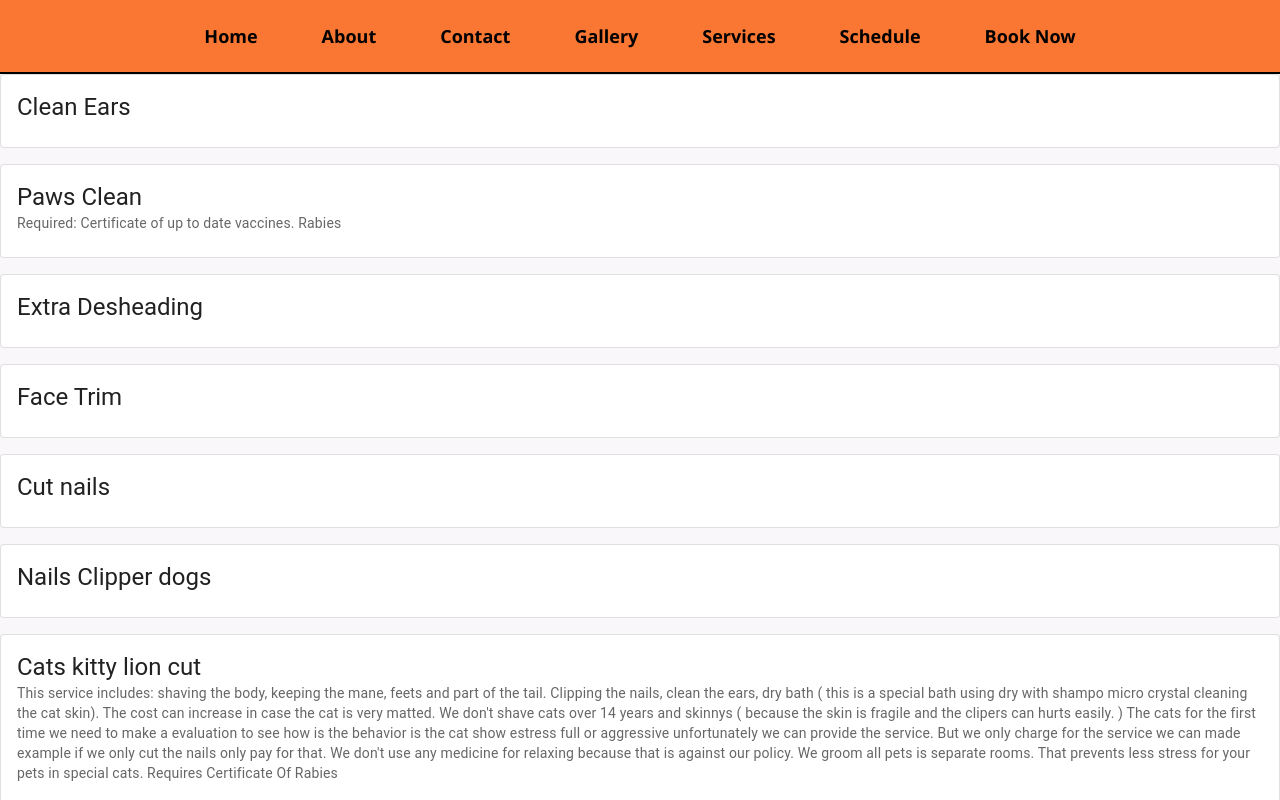
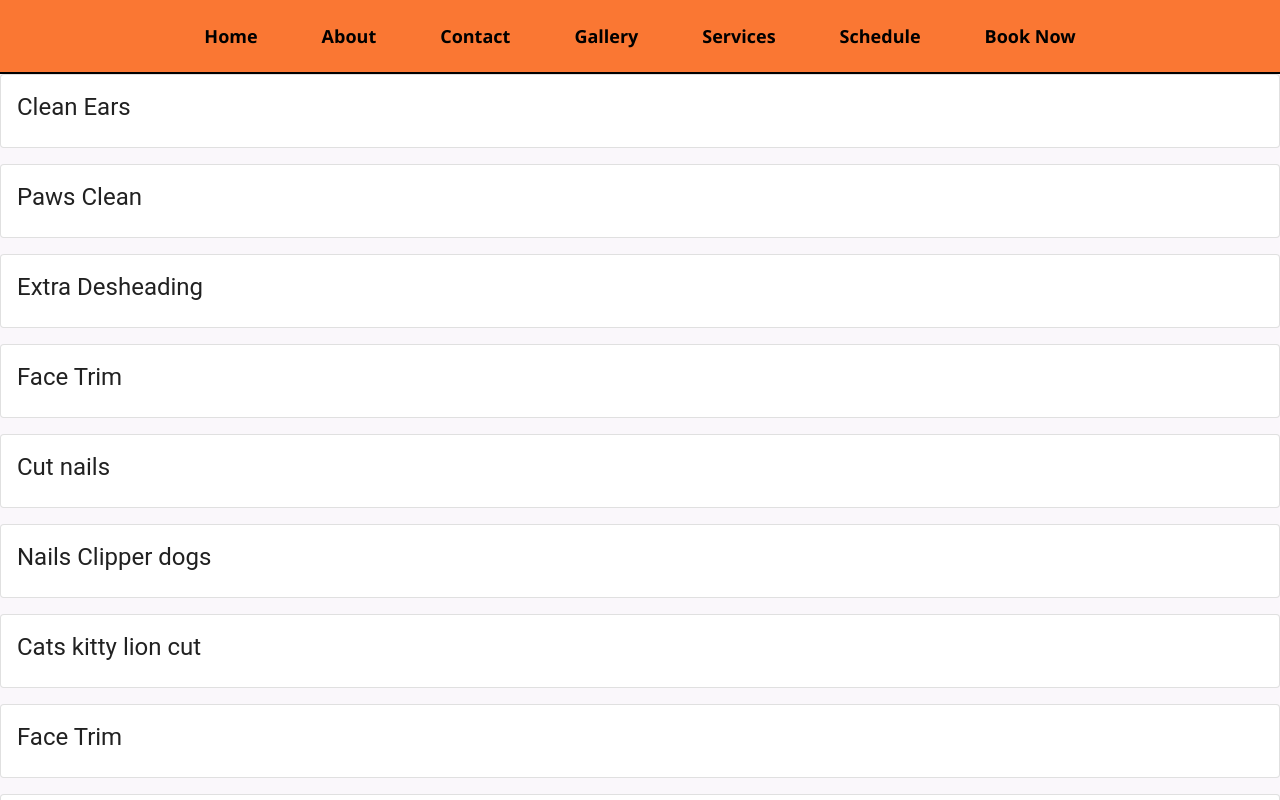
Before and after one commit to chromeshock/astoria-grooming-holsitic-spa, a React (Create React App) app: page /Services in a window 1280 px wide. Shown: the top 800 px of the page. Built offline with nearby package versions, Linux system fonts and the light colour scheme.

Commit message:
updated service cards

```diff
--- a/src/components/App.css
+++ b/src/components/App.css
@@ -153,37 +153,29 @@ nav a:hover {
   color: #61dafb;
 }
 
-.services-table {
-    display: flex;
-    flex-direction: column;
-    width: 100%;
-    border: 1px solid #ccc;
-}
-
-.service-header {
-    background-color: #f5f5f5;
-}
-
 .services-grid {
     display: grid;
-    grid-template-columns: repeat(6, 1fr);
-    gap: 10px; /* adjust this value to set spacing between cards */
-
+    grid-template-columns: repeat(5, 0.2fr);
 }
 
 .service-card {
-    flex: 1 0 calc(16.6667% - 20px); /* assuming you want 20px gap */
-    margin-right: 20px;
+    padding: 5px;
     margin-left: 20px;
     margin-bottom: 20px;
     margin-top: 20px;
+    height: 250px;
+    width: 200px;
+    text-align: center;
 }
 
-/* To handle the right margin on every 6th element */
-.service-card:nth-child(6n) {
-    margin-right: 10px;
+.service-card .MuiTypography-root {
+    font-size: 12pt; /* Adjust this value to your preference */
 }
 
 .service-description-text {
     font-size: 10pt; /* adjust this value to your preference */
 }
+
+.service-card:hover {
+    box-shadow: 0 8px 16px 0 rgba(0, 0, 0, 0.2), 0 6px 20px 0 rgba(0, 0, 0, 0.19);
+}
--- a/src/components/Services.js
+++ b/src/components/Services.js
@@ -1,17 +1,17 @@
 // services.js
 import React from 'react';
 import ServiceCard from './ServicesCard';
-import descriptions from './Descriptions';
+//import descriptions from './Descriptions';
 
 
 const services = [
     { name: 'Clean Ears', price: '$15', duration: '15 min', descriptions: ''},
-    { name: 'Paws Clean', price: '$20', duration: '30 min', description: descriptions.item2 },
+    { name: 'Paws Clean', price: '$20', duration: '30 min', descriptions: '' },
     { name: 'Extra Desheading', price: '$15', duration: '30 min', description: '' },
     { name: 'Face Trim', price: '$20', duration: '30 min', description: '' },
     { name: 'Cut nails', price: '$30', duration: '30 min', description: '' },
     { name: 'Nails Clipper dogs', price: '$15', duration: '10 min', description: ''},
-    { name: 'Cats kitty lion cut', price: '$120', duration: '2 hours', description: descriptions.item1  },
+    { name: 'Cats kitty lion cut', price: '$120', duration: '2 hours', descriptions: ''  },
     { name: 'Face Trim', price: '$20', duration: '30 min', description: '' },
     { name: 'Cats, Bath, Trim Nails, Clean Ears. Short Hair', price: '$80', duration: '2 hours', description: '' },
     { name: 'Cats, Long Hair, Bath, Trim Nails, Clean Ears, Sanitary area', price: '$100', duration: '2 hours', description: '' },
@@ -39,13 +39,7 @@ const services = [
 ];
 
 const ServicesComponent = () => (
-    <div className="services-grid">
-       {/* <div className="service-header">
-            <div className="service-name">Service Name</div>
-            <div className="service-price">Price</div>
-            <div className="service-duration">Duration</div>
-            <div className="service-description">Description</div>
-</div>*/}
+    <div className="services-grid ">
         {services.map((service, index) => (
             <ServiceCard key={index} service={service} />
           ))}
--- a/src/components/ServicesCard.js
+++ b/src/components/ServicesCard.js
@@ -5,12 +5,12 @@ import Typography from '@mui/material/Typography';
 
   function ServiceCard({ service }) {
     return (
-    <Card variant="outlined" style={{ marginBottom: '16px' }}>
+      <Card className='service-card' variant="outlined" style={{ marginBottom: '16px' }}>
         <CardContent>
-        <Typography variant="h5" component="div" className="service-description-text">
+          <Typography variant="h5" component="div" >
             {service.name}
           </Typography>
-        <Typography variant="body2" color="textSecondary" className="service-description-text">
+          <Typography variant="body2" color="textSecondary" >
             {service.description}
           </Typography>
         </CardContent>
```
Lines whose indentation alone changed are shown as unchanged.
